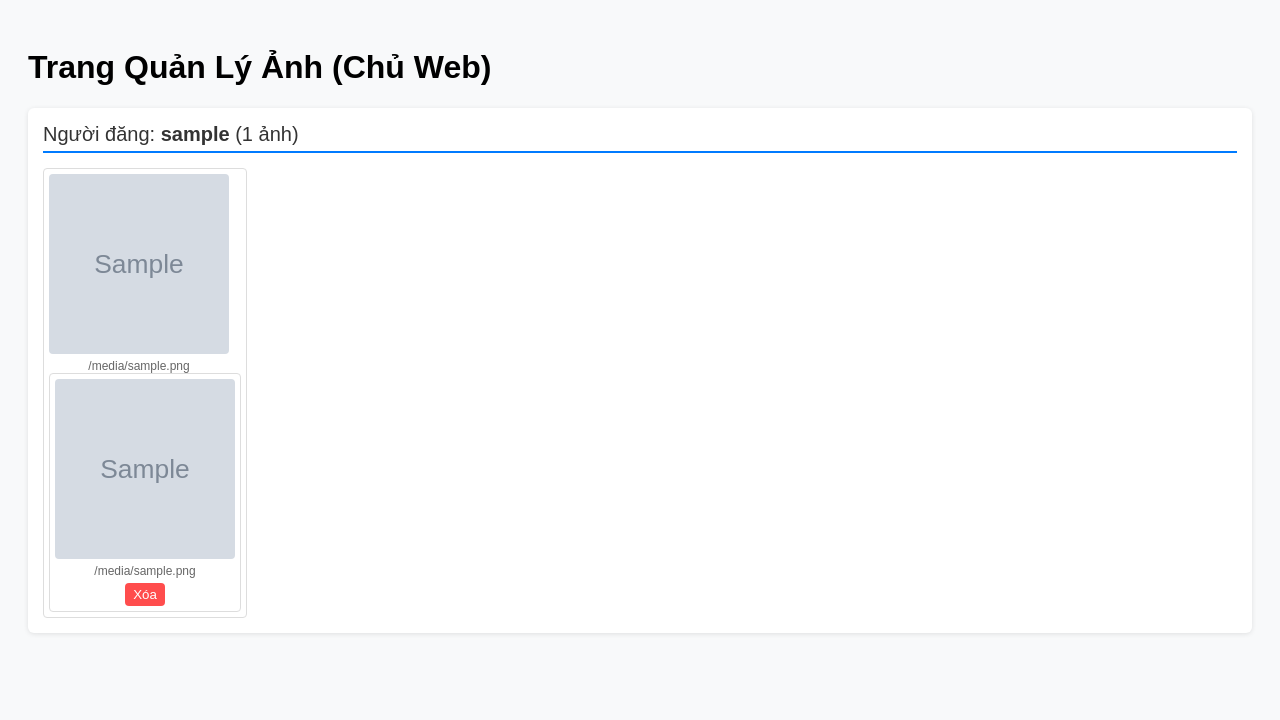
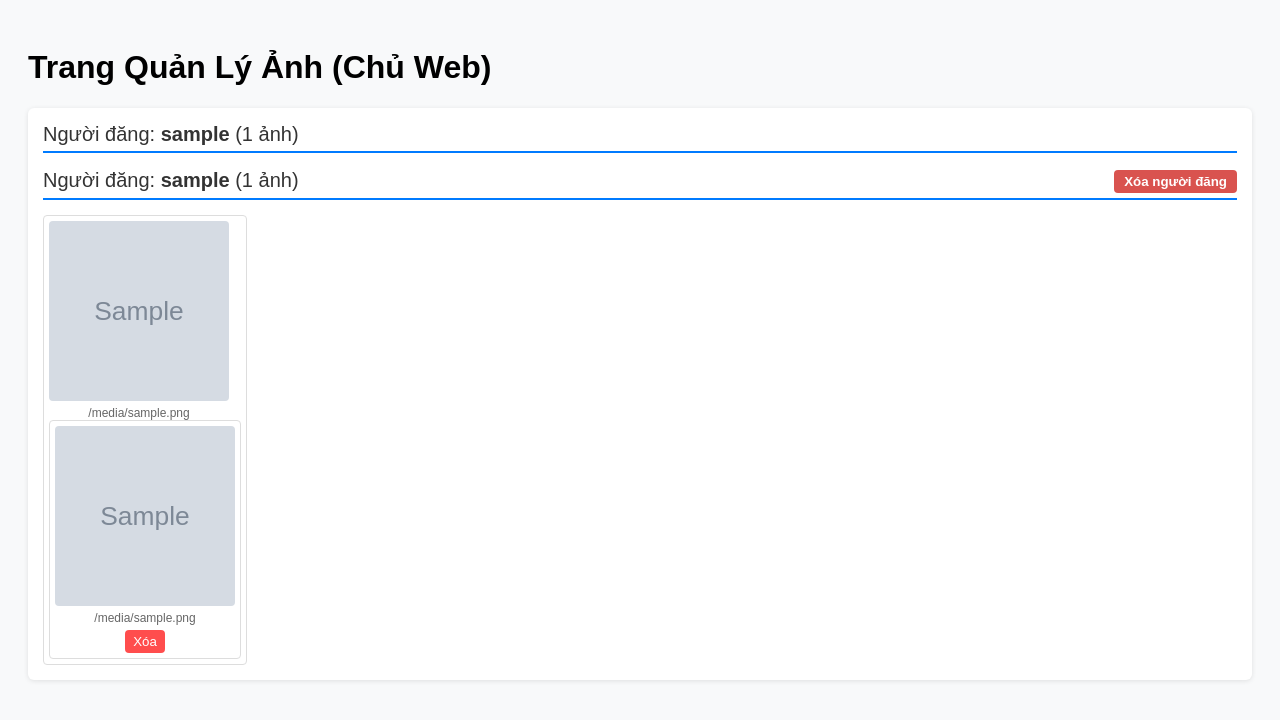
Before and after one commit to huynhdinhgiaan2007-hue/photo-app, a Flask app: template photo_app/photo_app/templates/admin.html in a window 1280 px wide. Shown: the top 720 px of the page. Run offline with Flask 3, Linux system fonts and the light colour scheme; the template is opened without the code that fills it: most values are stand-ins (such as "Sample title", 1, 10 or a date in 2020); grey boxes marked "Sample" are stand-in pictures.

Commit message:
Update admin.html

```diff
--- a/photo_app/photo_app/templates/admin.html
+++ b/photo_app/photo_app/templates/admin.html
@@ -22,6 +22,14 @@
     {% for username, files in users_data.items() %}
         <div class="user-section">
             <div class="user-title">Người đăng: <strong>{{ username }}</strong> ({{ files|length }} ảnh)</div>
+            <div class="user-title" style="display: flex; justify-content: space-between; align-items: center;">
+    <span>Người đăng: <strong>{{ username }}</strong> ({{ files|length }} ảnh)</span>
+    <form action="{{ url_for('delete_user', username=username) }}" method="POST" style="margin: 0;">
+        <button type="submit" onclick="return confirm('Bạn có chắc muốn xóa toàn bộ thư mục của {{ username }}?')" style="background-color: #d9534f; color: white; border: none; padding: 4px 10px; border-radius: 4px; cursor: pointer; font-weight: bold;">
+            Xóa người đăng
+        </button>
+    </form>
+</div>
             <div class="gallery">
                 {% for file in files %}
                     <div class="img-card">
```
